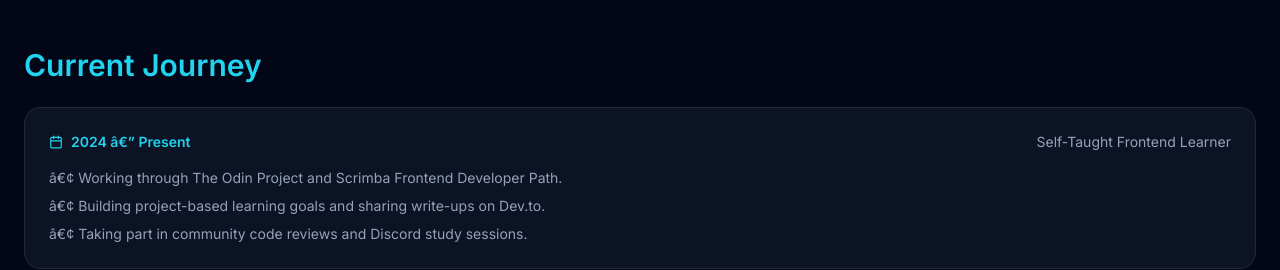
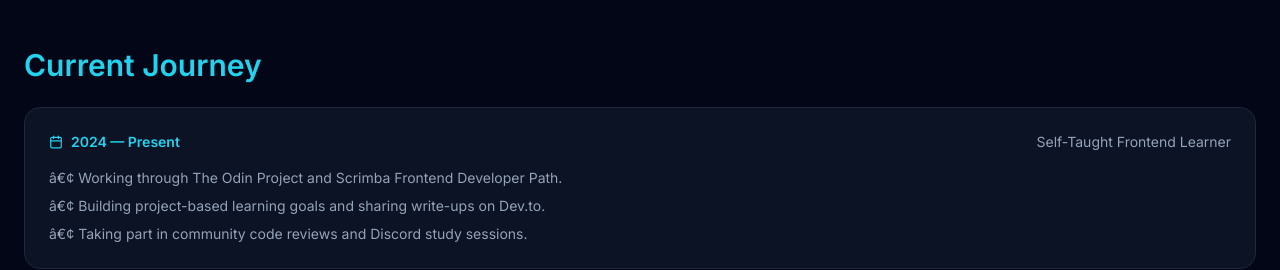
Before and after one commit to epritesh/personal-website, a React (Vite) app: page / in a window 1280 px wide. Shown: the part 1920-2190 px from the top of the page. Built offline with nearby package versions, Linux system fonts and the light colour scheme.

Commit message:
Update portfolio content and package metadata

```diff
--- a/package.json
+++ b/package.json
@@ -1,5 +1,5 @@
 {
-  "name": "daily-vedanta-inspiration",
+  "name": "personal-website",
   "version": "1.0.0",
   "private": true,
   "type": "module",
--- a/src/App.jsx
+++ b/src/App.jsx
@@ -1,4 +1,3 @@
-
 import { useState } from 'react'
 import {
   Github,
@@ -65,7 +64,7 @@ const skillDomains = [
 
 const timeline = [
   {
-    period: '2024 â€” Present',
+    period: '2024 — Present',
     role: 'Self-Taught Frontend Learner',
     bullets: [
       'Working through The Odin Project and Scrimba Frontend Developer Path.',
```
Also changed, not shown: 1 other file (tests, documents, lock files or other folders).
